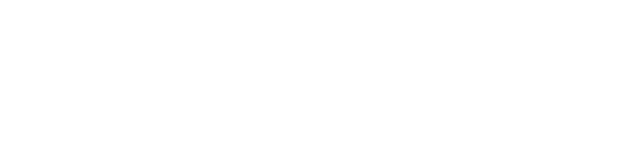
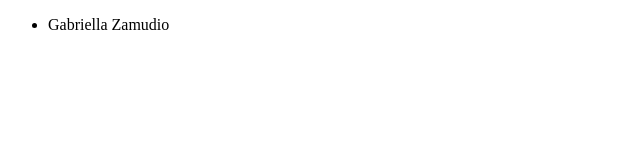
Before and after one commit to michelleandersson/conflict-resolution, a plain HTML site: page index.html in a window 1280 px wide. Shown: the whole page, without its empty margins (0-640 px from the left). Drawn offline with Linux system fonts and the light colour scheme.

Commit message:
gabriella

```diff
--- a/index.html
+++ b/index.html
@@ -8,6 +8,7 @@
 <body>
     <main>
         <ul>
+            <li>Gabriella Zamudio</li>
 
         </ul>
     </main>
```
